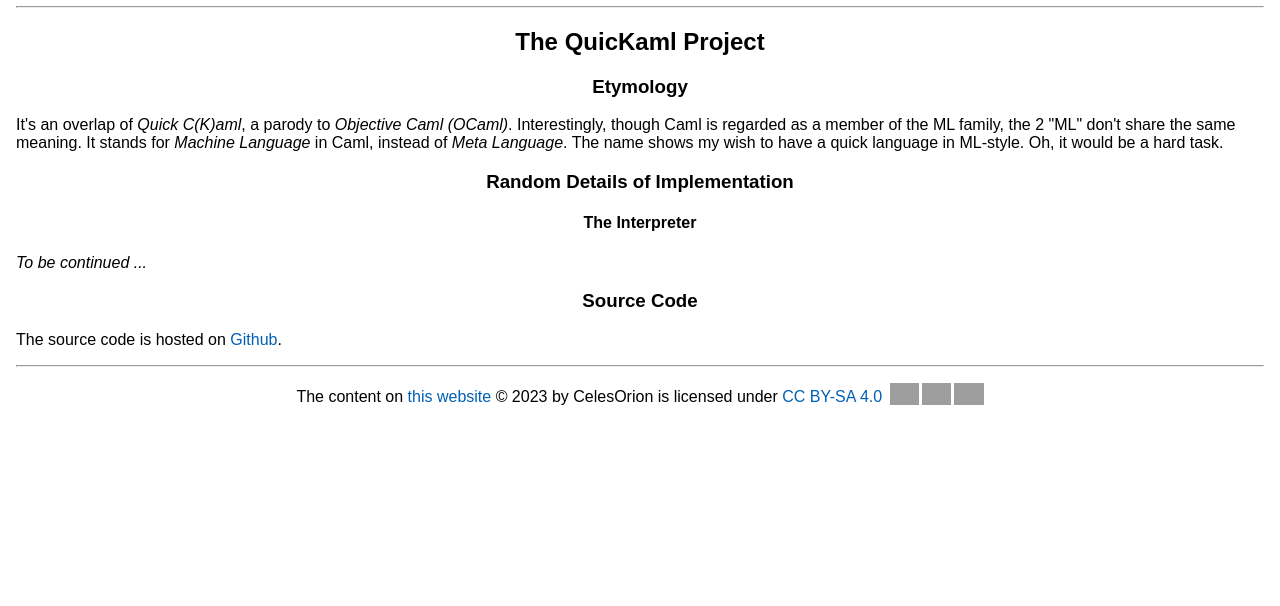
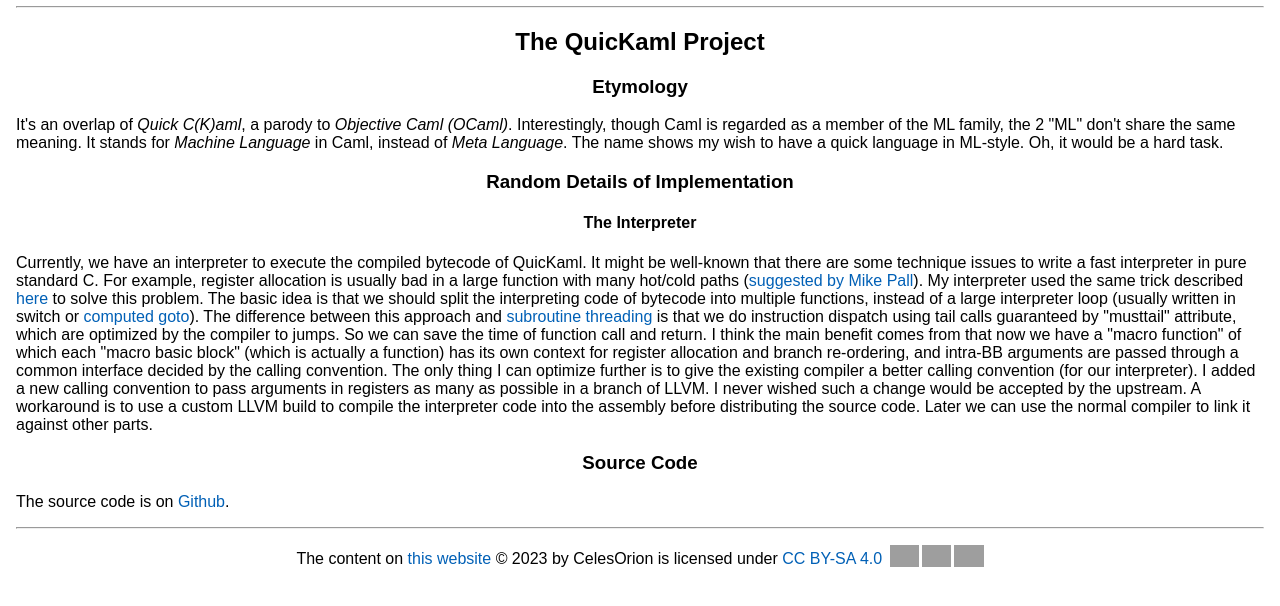
Before and after one commit to celesorion/celesorion.github.io, a plain HTML site: page quickaml.html in a window 1280 px wide. Shown: the part 100-706 px from the top of the page. Drawn offline with Linux system fonts and the light colour scheme; grey boxes are pictures that could not be loaded; a web font is replaced by a local one.

Commit message:
Add details

```diff
--- a/quickaml.html
+++ b/quickaml.html
@@ -35,11 +35,36 @@
   <h3>Random Details of Implementation</h3>
   <h4>The Interpreter</h4>
 
-  <p><i>To be continued ...</i></p>
+  <p>
+    Currently, we have an interpreter to execute the compiled bytecode of QuicKaml.
+    It might be well-known that there are some technique issues to write a fast interpreter in pure standard C.
+    For example, register allocation is usually bad in a large function with many hot/cold paths
+    (<a href="http://lua-users.org/lists/lua-l/2011-02/msg00742.html">suggested by Mike Pall</a>).
+
+    My interpreter used the same trick described <a href="https://blog.reverberate.org/2021/04/21/musttail-efficient-interpreters.html">here</a> to solve this problem.
+
+    The basic idea is that we should split the interpreting code of bytecode into multiple functions,
+    instead of a large interpreter loop (usually written in switch or <a href="https://gcc.gnu.org/onlinedocs/gcc/Labels-as-Values.html">computed goto</a>).
+
+    The difference between this approach and <a href="https://en.wikipedia.org/wiki/Threaded_code#Subroutine_threading">subroutine threading</a> is that
+    we do instruction dispatch using tail calls guaranteed by "musttail" attribute, which are optimized by the compiler to jumps.
+
+    So we can save the time of function call and return.
+
+    I think the main benefit comes from that now we have a "macro function" of which each "macro basic block" (which is actually a function)
+    has its own context for register allocation and branch re-ordering,
+    and intra-BB arguments are passed through a common interface decided by the calling convention.
+
+    The only thing I can optimize further is to give the existing compiler a better calling convention (for our interpreter).
+    I added a new calling convention to pass arguments in registers as many as possible in a branch of LLVM.
+    I never wished such a change would be accepted by the upstream.
+    A workaround is to use a custom LLVM build to compile the interpreter code into the assembly before distributing the source code.
+    Later we can use the normal compiler to link it against other parts.
+  </p>
 
   <h3>Source Code</h3>
   <p>
-    The source code is hosted on <a href="https://github.com/celesorion/quickaml">Github</a>.
+    The source code is on <a href="https://github.com/celesorion/quickaml">Github</a>.
   </p>
 
   <hr>
```
Also changed, not shown: index.html (+1 -1 lines).
